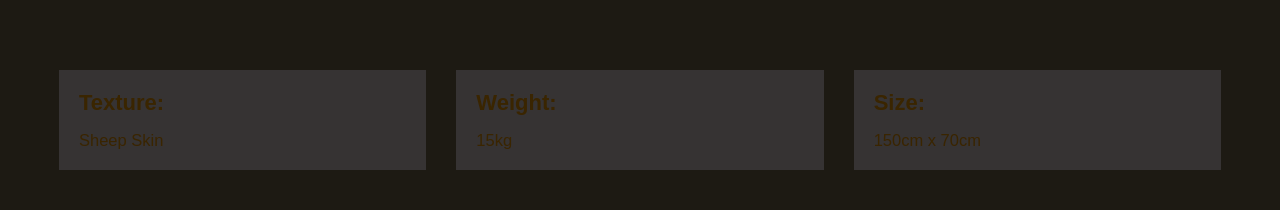
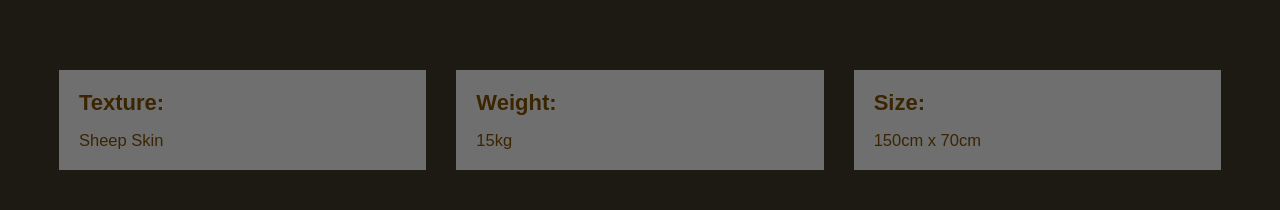
Before and after one commit to Geet2601/BeigeEcommerce, a React (Create React App) app: page /categories/product/1 in a window 1280 px wide. Shown: the part 742-952 px from the top of the page. Built offline with nearby package versions, Linux system fonts and the light colour scheme; a web font is replaced by a local one.

Commit message:
Update ProductPage.css

```diff
--- a/src/components/ProductPage.css
+++ b/src/components/ProductPage.css
@@ -167,7 +167,7 @@
 }
 
 .spec {
-    background-color: #363333;
+    background-color: #6f6f6f;
     width: 100%;
     display: flex;
     flex-direction: column;
```
